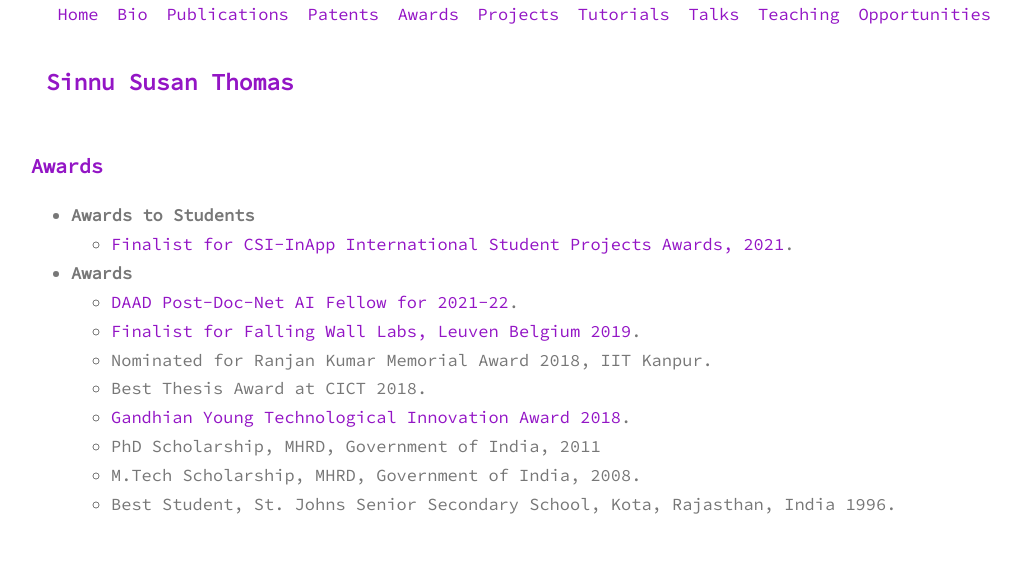
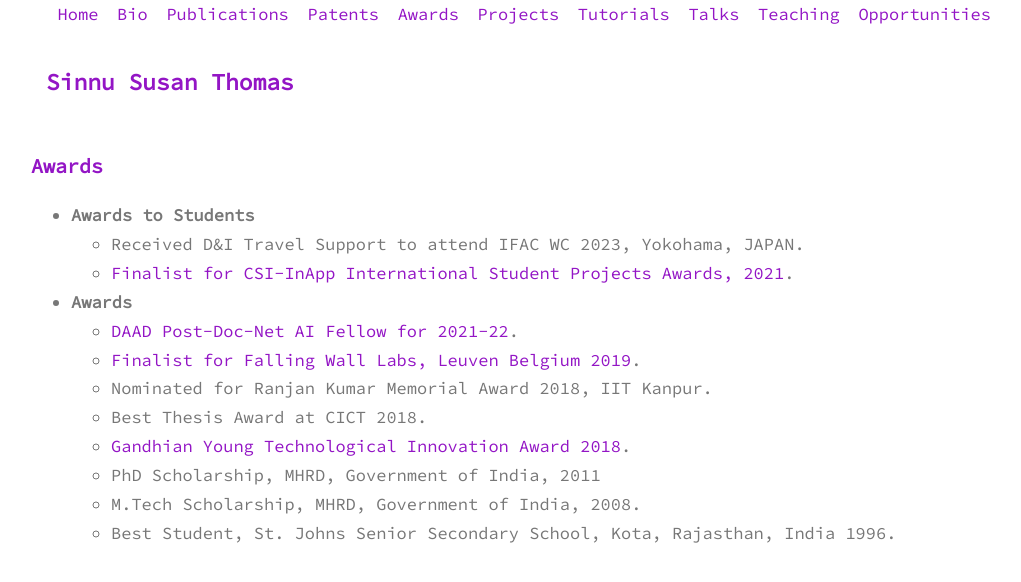
Before and after one commit to sinnuthomas/sinnuthomas.github.io, a Jekyll site: the page built from awards.md, in a window 1280 px wide. Shown: the top 582 px of the page, without its empty margins (129-1150 px from the left). Built offline with Jekyll 4.4.1, drawn with Linux system fonts in a browser that asks for light colours.

Commit message:
Update awards.md

```diff
--- a/awards.md
+++ b/awards.md
@@ -4,6 +4,7 @@ title: Awards
 permalink: /awards/
 ---
 * **Awards to Students**
+  * Received D&I Travel Support to attend IFAC WC 2023, Yokohama, JAPAN.
   * [Finalist for CSI-InApp International Student Projects Awards, 2021](https://www.youtube.com/watch?v=9OMzIksAeZ4&t=7095s).
 
 * **Awards**
```
